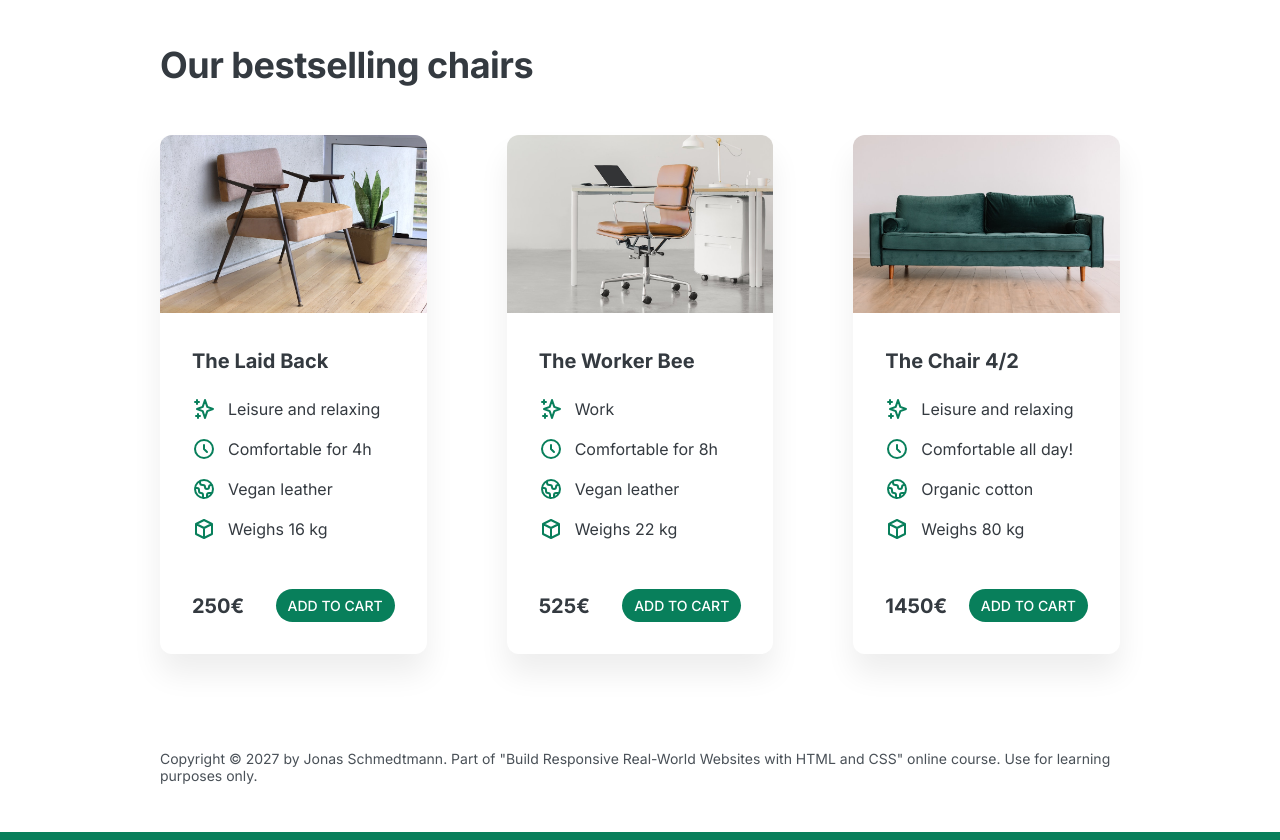
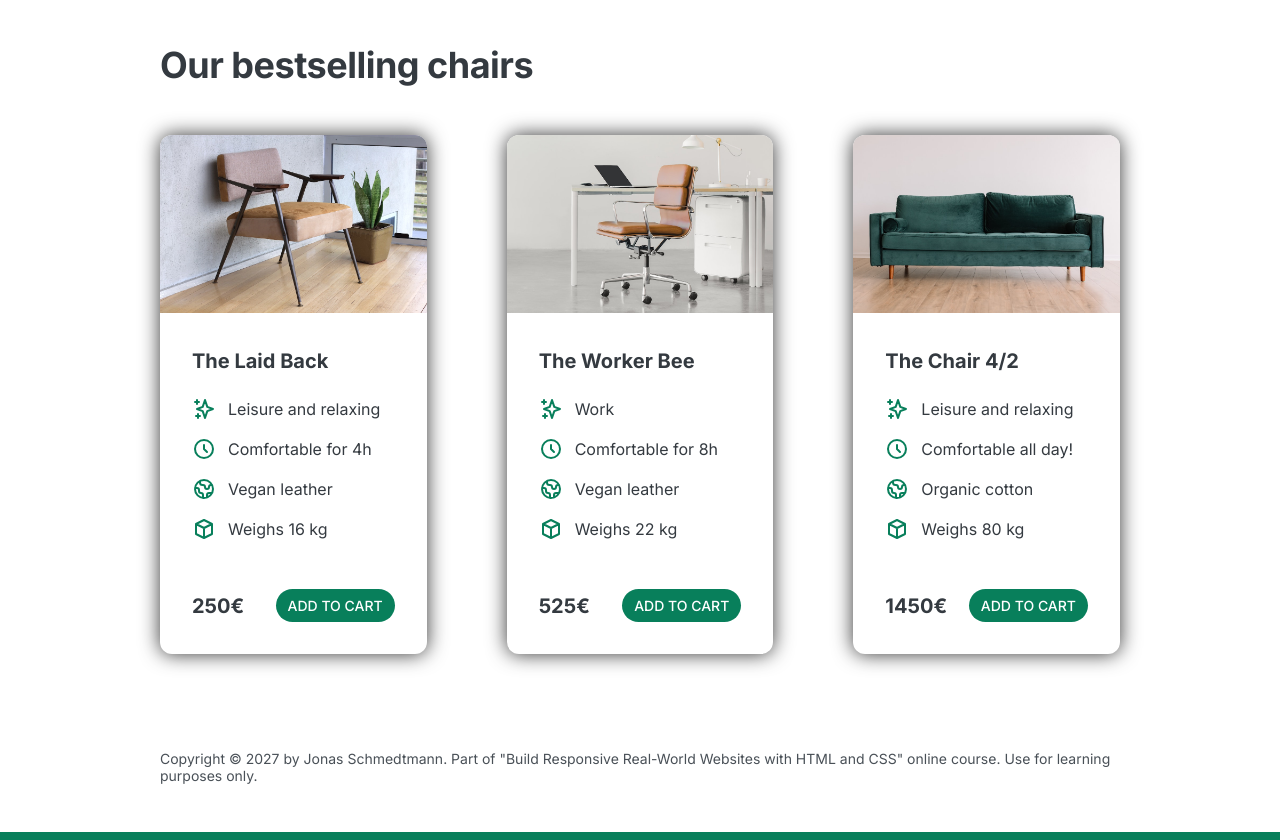
Before and after one commit to stanrogouski/chair-shop, a plain HTML site: page index.html in a window 1280 px wide. Shown: the part 1320-2160 px from the top of the page. Drawn offline with Linux system fonts and the light colour scheme; a web font is replaced by a local one.

Commit message:
edit colors

```diff
--- a/style.css
+++ b/style.css
@@ -156,11 +156,19 @@ img {
 
 .chair-box {
   padding: 32px;
+
+
 }
+
+
 
 h3 {
   margin-bottom: 24px;
   font-size: 20px;
+}
+
+.chair{
+  box-shadow: 0px 0px 20px 0px rgba(0,0,0,.8);
 }
 
 .chair-details {
```
